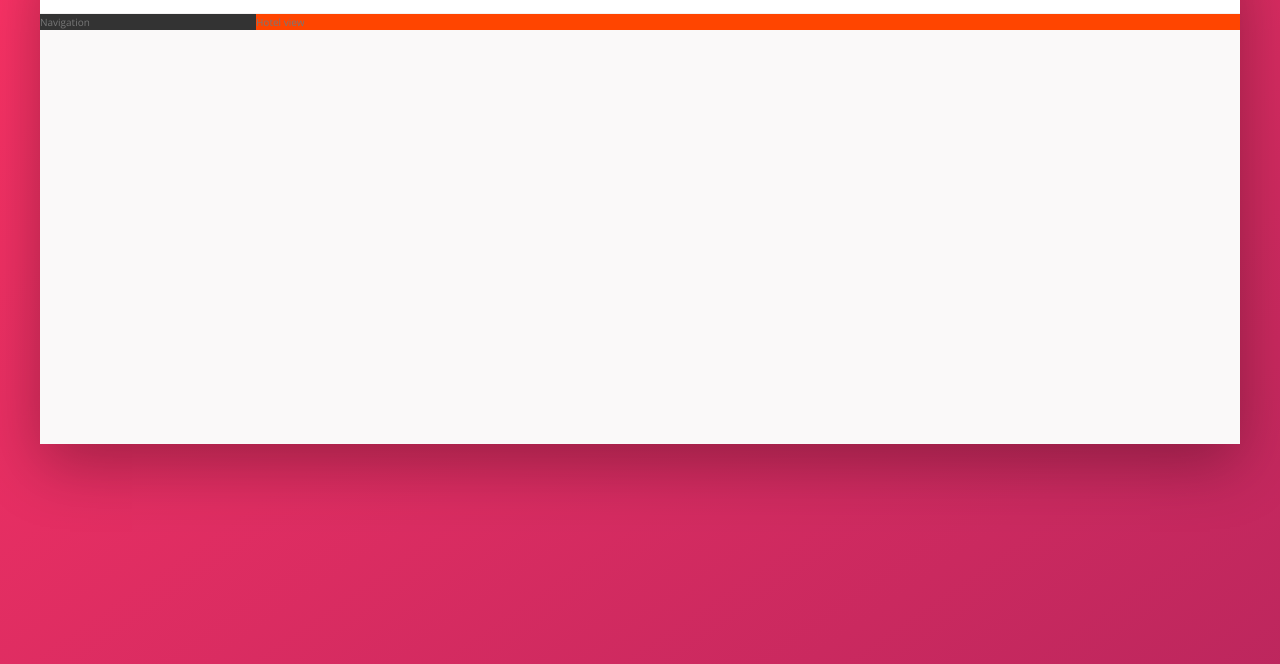
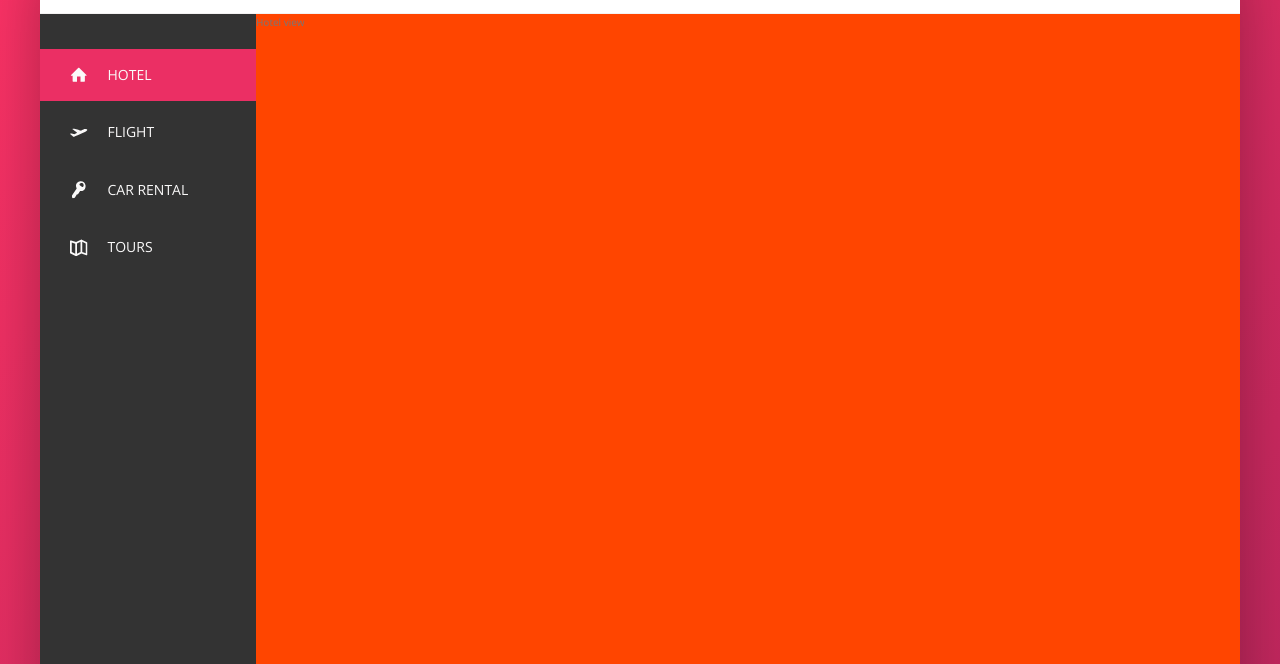
Before and after one commit to StefanKollaart/jonas-css, a website: page trillo/index.html in a window 1280 px wide. Shown: the part 136-800 px from the top of the page. Drawn offline with nearby package versions, Linux system fonts and the light colour scheme.

Commit message:
Building the navigation

```diff
--- a/trillo/index.html
+++ b/trillo/index.html
@@ -55,7 +55,44 @@
         </nav>
       </header>
       <div class="content">
-        <nav class="sidebar">Navigation</nav>
+        <nav class="sidebar">
+          <ul class="side-nav">
+            <li class="side-nav__item side-nav__item--active">
+              <a href="#" class="side-nav__link">
+                <svg class="side-nav__icon">
+                  <use xlink:href="img/sprite.svg#icon-home" />
+                </svg>
+                <span>Hotel</span>
+              </a>
+            </li>
+            <li class="side-nav__item">
+              <a href="#" class="side-nav__link">
+                <svg class="side-nav__icon">
+                  <use xlink:href="img/sprite.svg#icon-aircraft-take-off" />
+                </svg>
+                <span>Flight</span>
+              </a>
+            </li>
+            <li class="side-nav__item">
+              <a href="#" class="side-nav__link">
+                <svg class="side-nav__icon">
+                  <use xlink:href="img/sprite.svg#icon-key" />
+                </svg>
+                <span>Car Rental</span>
+              </a>
+            </li>
+            <li class="side-nav__item">
+              <a href="#" class="side-nav__link">
+                <svg class="side-nav__icon">
+                  <use xlink:href="img/sprite.svg#icon-map" />
+                </svg>
+                <span>Tours</span>
+              </a>
+            </li>
+          </ul>
+
+          <div class="legal">&copy; 2017 by trillo. All rights reserved.</div>
+        </nav>
         <main class="hotel-view">Hotel view</main>
       </div>
     </div>
--- a/trillo/sass/_components.scss
+++ b/trillo/sass/_components.scss
@@ -114,3 +114,72 @@
     margin-right: 1rem;
   }
 }
+
+////////////////////////////////
+// SIDE NAVIGATION
+.side-nav {
+  font-size: 1.4rem;
+  list-style: none;
+  margin-top: 3.5rem;
+
+  &__item {
+    position: relative;
+
+    &:not(:last-child) {
+      margin-bottom: 0.5rem;
+    }
+  }
+
+  &__item::before {
+    content: "";
+    position: absolute;
+    top: 0;
+    left: 0;
+    height: 100%;
+    width: 3px;
+    background-color: var(--color-primary);
+    transform: scaleY(0);
+    transition: transform 0.2s, width 0.4s cubic-bezier(1, 0, 0, 1) 0.2s,
+      background-color 0.1s;
+  }
+
+  &__item:hover::before,
+  &__item--active::before {
+    transform: scaleY(1);
+    width: 100%;
+  }
+
+  &__item:active::before {
+    background-color: var(--color-primary-light);
+  }
+
+  &__link:link,
+  &__link:visited {
+    color: var(--color-grey-light-1);
+    text-decoration: none;
+    text-transform: uppercase;
+    display: block;
+    padding: 1.5rem 3rem;
+    position: relative;
+    z-index: 10;
+
+    display: flex;
+    align-items: center;
+  }
+
+  &__icon {
+    width: 1.75rem;
+    height: 1.75rem;
+    margin-right: 2rem;
+    fill: currentColor;
+  }
+}
+
+////////////////////////////////
+// LEGAL TEXT
+.legal {
+  font-size: 1.2rem;
+  color: var(color-grey-light-4);
+  text-align: center;
+  padding: 2.5rem;
+}
--- a/trillo/sass/_layout.scss
+++ b/trillo/sass/_layout.scss
@@ -26,11 +26,18 @@
   background-color: var(--color-grey-dark-1);
 
   flex: 0 0 18%;
+
+  display: flex;
+  flex-direction: column;
+  justify-content: space-between;
 }
 
 .hotel-view {
   background-color: #fff;
+
+  // TEST
   background-color: orangered;
+  height: 80rem;
 
   flex: 1;
 }
```
Also changed, not shown: trillo/css/style.css, 1 other file.
